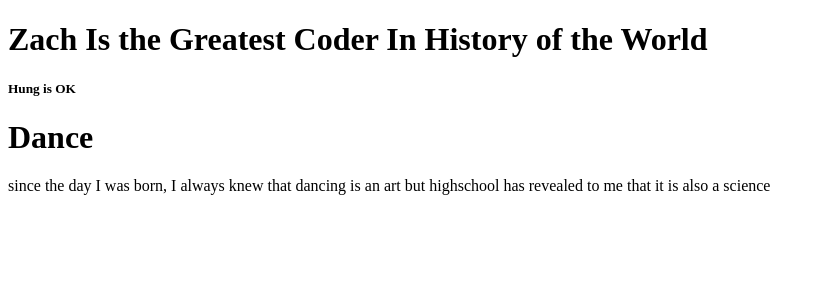
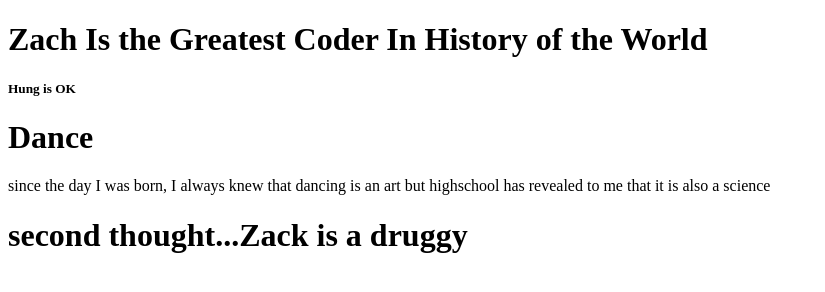
Before and after one commit to hungmuha/git-practice, a plain HTML site: page index.html in a window 1280 px wide. Shown: the whole page, without its empty margins (0-825 px from the left). Drawn offline with Linux system fonts and the light colour scheme.

Commit message:
second try

```diff
--- a/index.html
+++ b/index.html
@@ -12,7 +12,7 @@
 
 <h1>Dance</h1>
 	<p>since the day I was born, I always knew that dancing is an art but highschool has revealed to me that it is also a science</p>
-
+	<h1>second thought...Zack is a druggy</h1>
 
 
 </body>
```
Also changed, not shown: 1 other file.
